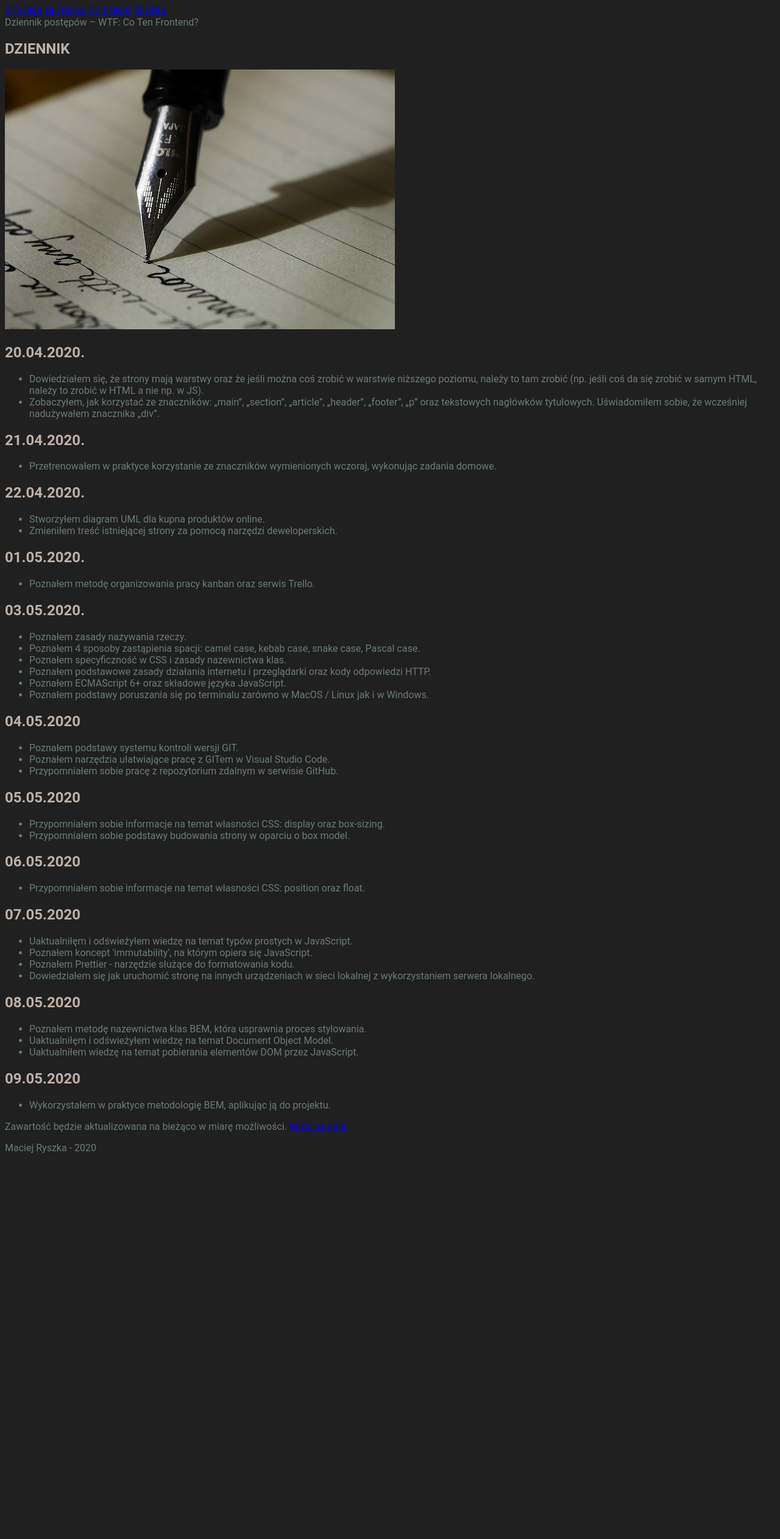
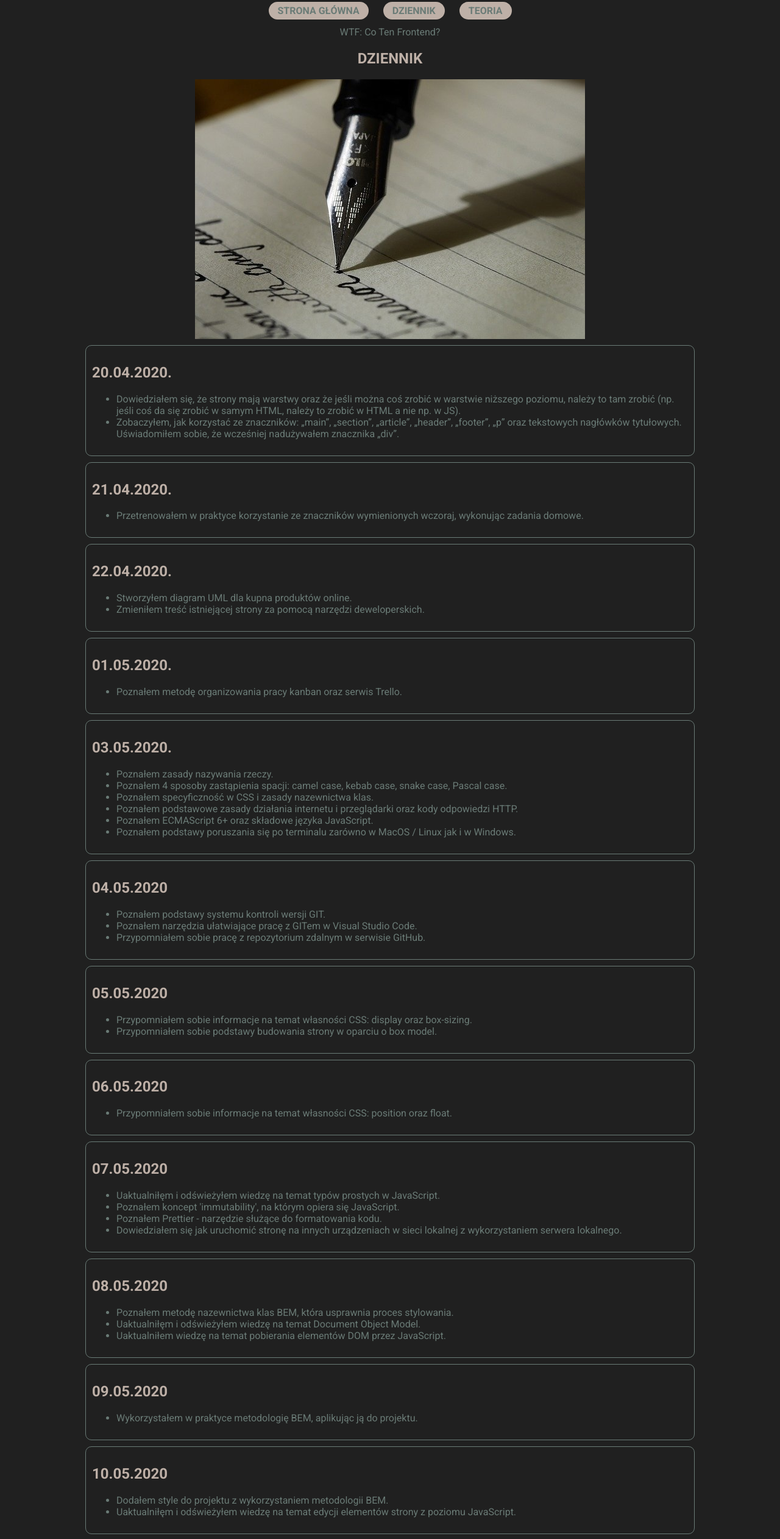
Before and after one commit to maciejryszka/homepage, a plain HTML site: page dziennik.html in a window 1280 px wide. Shown: the top 2524 px of the page at 61% size. Before the commit the page ends 1908 px from the top, so only its background shows below. Drawn offline with Linux system fonts and the light colour scheme.

Commit message:
add new styles; add new scripts

```diff
--- a/dziennik.html
+++ b/dziennik.html
@@ -5,9 +5,14 @@
     <meta name="viewport" content="width=device-width, initial-scale=1.0" />
     <title>Maciej Ryszka - WTF</title>
     <link rel="stylesheet" href="style.css" />
+    <link
+      href="https://fonts.googleapis.com/css?family=Roboto:400,700&display=swap&subset=latin-ext"
+      rel="stylesheet"
+    />
   </head>
 
   <body>
+    <div class="wrapper">
       <header id="top" class="header">
         <nav class="header-navigation">
           <a class="header-navigation__link" href="index.html">Strona główna</a>
@@ -17,7 +22,7 @@
       </header>
       <main class="main">
         <header class="main__header">
-        Dziennik postępów – WTF: Co Ten Frontend?
+          <p class="main__text">WTF: Co Ten Frontend?</p>
         </header>
         <section class="main__section">
           <h1 class="main__heading">dziennik</h1>
@@ -38,8 +43,8 @@
               <li class="article__list-item">
                 Zobaczyłem, jak korzystać ze znaczników: „main”, „section”,
                 „article”, „header”, „footer”, „p” oraz tekstowych nagłówków
-              tytułowych. Uświadomiłem sobie, że wcześniej nadużywałem znacznika
-              „div”.
+                tytułowych. Uświadomiłem sobie, że wcześniej nadużywałem
+                znacznika „div”.
               </li>
             </ul>
           </article>
@@ -86,8 +91,8 @@
                 Poznałem specyficzność w CSS i zasady nazewnictwa klas.
               </li>
               <li class="article__list-item">
-              Poznałem podstawowe zasady działania internetu i przeglądarki oraz
-              kody odpowiedzi HTTP.
+                Poznałem podstawowe zasady działania internetu i przeglądarki
+                oraz kody odpowiedzi HTTP.
               </li>
               <li class="article__list-item">
                 Poznałem ECMAScript 6+ oraz składowe języka JavaScript.
@@ -105,7 +110,8 @@
                 Poznałem podstawy systemu kontroli wersji GIT.
               </li>
               <li class="article__list-item">
-              Poznałem narzędzia ułatwiające pracę z GITem w Visual Studio Code.
+                Poznałem narzędzia ułatwiające pracę z GITem w Visual Studio
+                Code.
               </li>
               <li class="article__list-item">
                 Przypomniałem sobie pracę z repozytorium zdalnym w serwisie
@@ -143,7 +149,8 @@
                 JavaScript.
               </li>
               <li class="article__list-item">
-              Poznałem koncept 'immutability', na którym opiera się JavaScript.
+                Poznałem koncept 'immutability', na którym opiera się
+                JavaScript.
               </li>
               <li class="article__list-item">
                 Poznałem Prettier - narzędzie służące do formatowania kodu.
@@ -162,7 +169,8 @@
                 stylowania.
               </li>
               <li class="article__list-item">
-              Uaktualniłęm i odświeżyłem wiedzę na temat Document Object Model.
+                Uaktualniłęm i odświeżyłem wiedzę na temat Document Object
+                Model.
               </li>
               <li class="article__list-item">
                 Uaktualniłem wiedzę na temat pobierania elementów DOM przez
@@ -179,6 +187,22 @@
               </li>
             </ul>
           </article>
+          <article class="article">
+            <h2 class="article__heading">10.05.2020</h2>
+            <ul class="article__list">
+              <li class="article__list-item">
+                Dodałem style do projektu z wykorzystaniem metodologii BEM.
+              </li>
+              <li class="article__list-item">
+                Uaktualniłęm i odświeżyłem wiedzę na temat edycji elementów
+                strony z poziomu JavaScript.
+              </li>
+            </ul>
+          </article>
+          <article class="article">
+            <h2 class="article__heading">notes</h2>
+            <p class="article__text article__text--js"></p>
+          </article>
         </section>
       </main>
       <footer class="footer">
@@ -189,5 +213,6 @@
         <p class="footer__text">Maciej Ryszka - 2020</p>
       </footer>
       <script src="script.js"></script>
+    </div>
   </body>
 </html>
--- a/script.js
+++ b/script.js
@@ -1,3 +1,10 @@
 const name = "Maciek";
 
 console.log(`Witaj ${name}!`);
+
+const articleParagraph = document.querySelector(".article__text--js");
+
+if (articleParagraph) {
+  articleParagraph.innerHTML =
+    "Ta część artykułu notatki została zmodyfikowana z użyciem JavaScript.";
+}
--- a/style.css
+++ b/style.css
@@ -2,6 +2,11 @@ body {
   background: #202020;
   color: #6a7b76;
   font-family: "Roboto", sans-serif;
+}
+
+.wrapper {
+  max-width: 1000px;
+  margin: 0 auto;
 }
 
 .header,
@@ -10,3 +15,41 @@ body {
   color: #beb0a7;
   text-transform: uppercase;
 }
+
+.header,
+.main__header,
+.footer__text {
+  text-align: center;
+}
+
+.main__heading {
+  text-align: center;
+}
+
+.main__image {
+  display: block;
+  margin: 0 auto;
+}
+
+.header-navigation__link {
+  margin: 10px;
+  padding: 5px 15px;
+  border-radius: calc(29px / 2);
+  font-weight: bold;
+  text-decoration: none;
+  color: #6a7b76;
+  background-color: #beb0a7;
+}
+
+.article {
+  margin: 10px 0;
+  padding: 10px;
+  border: 1px solid #6a7b76;
+  border-radius: 10px;
+}
+
+.article__link,
+.footer__link {
+  font-weight: bold;
+  color: #6a7b76;
+}
```
Also changed, not shown: index.html (+11 -5 lines), teoria.html (+116 -86 lines). Lines whose indentation alone changed are shown as unchanged.
